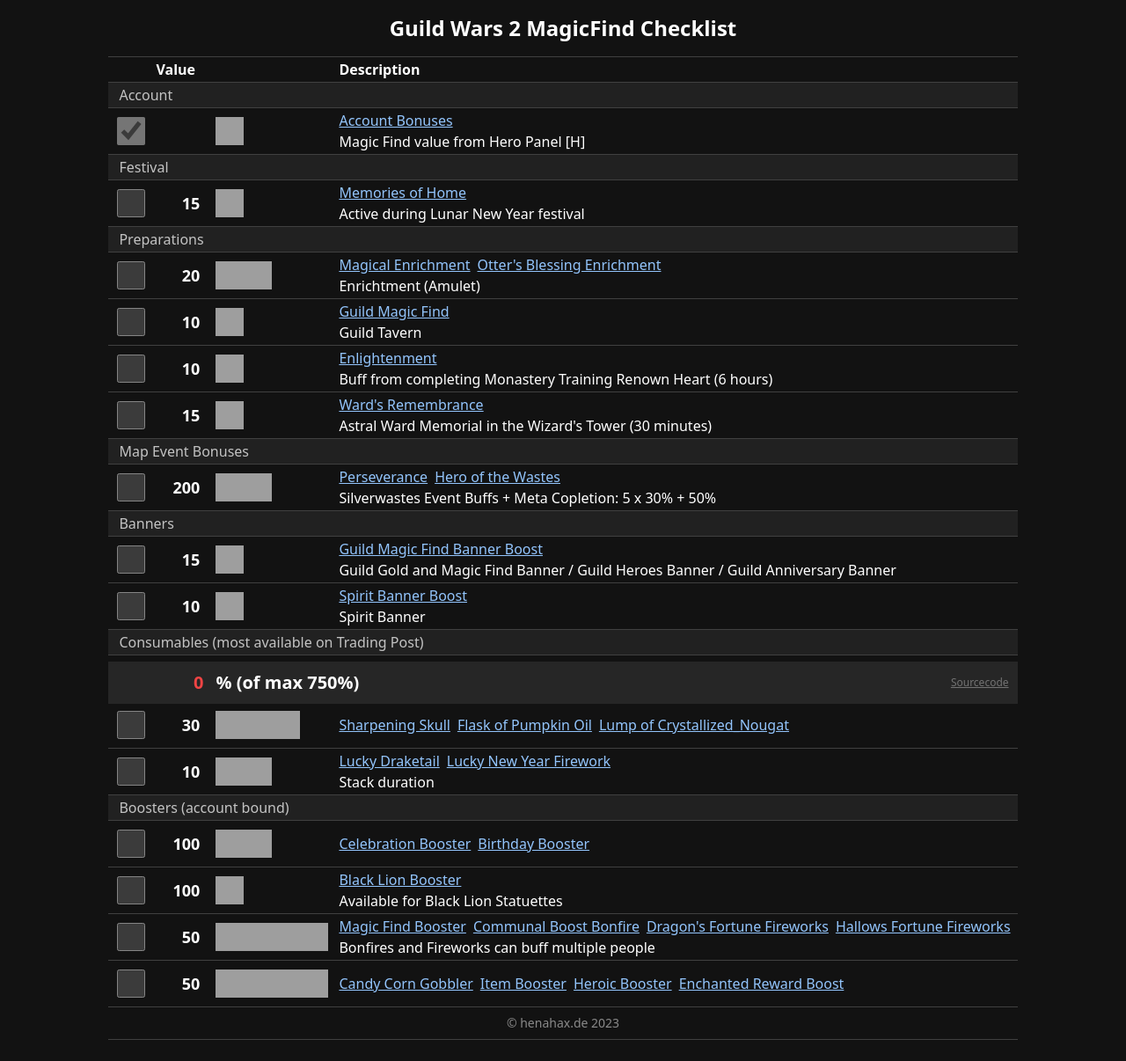
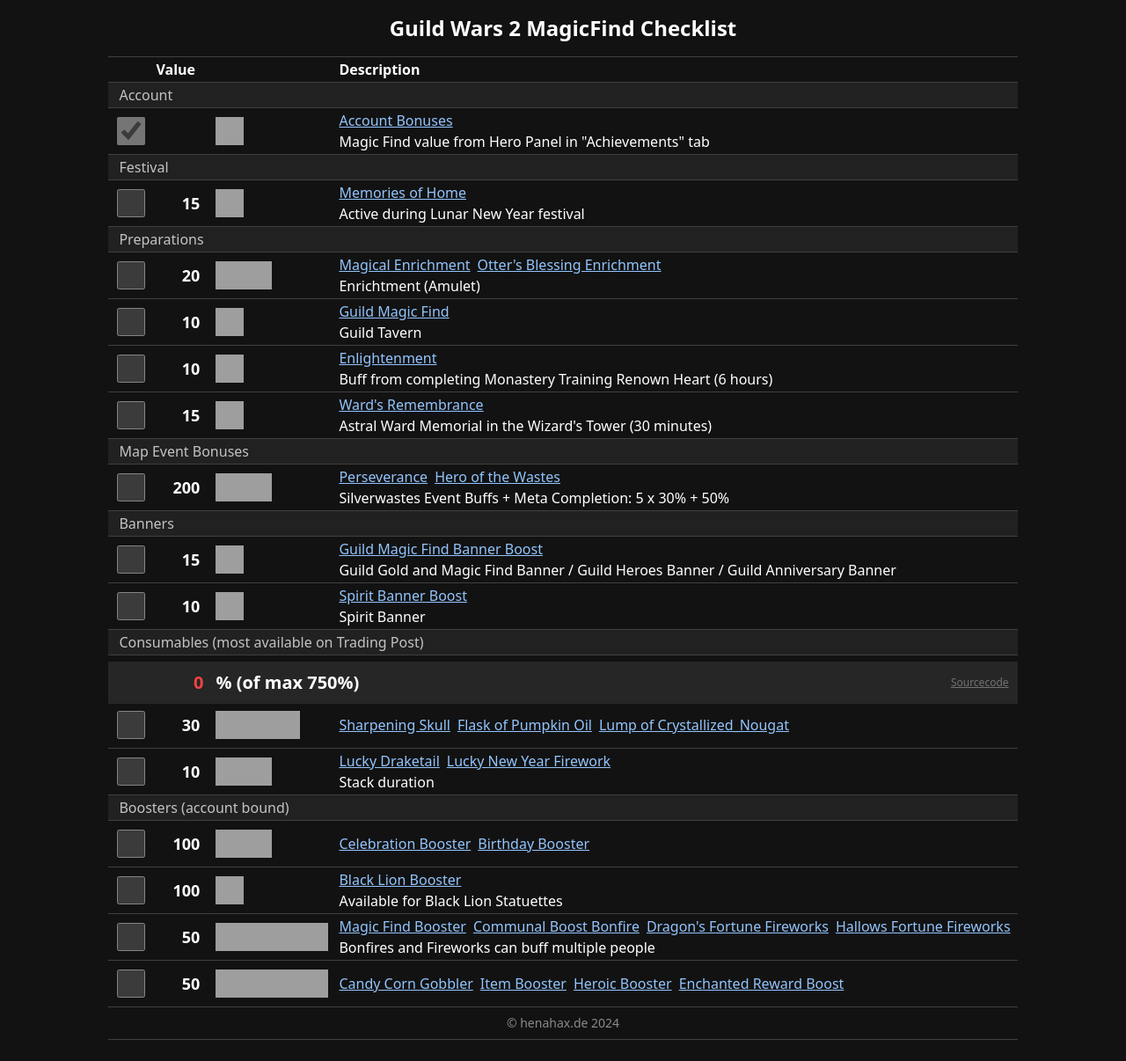
Before and after one commit to Henahax/GW2-MagicFind-Checklist, an Astro site: page / in a window 1280 px wide. Shown: the whole page at 88% size. Built offline with nearby package versions, Linux system fonts and the light colour scheme; Astro itself is replaced by a stand-in of ours; grey boxes are pictures that could not be loaded.

Commit message:
Typo + 2024

```diff
--- a/src/assets/items.json
+++ b/src/assets/items.json
@@ -86,7 +86,7 @@
           "link": "https://wiki.guildwars2.com/wiki/Hero_of_the_Wastes"
         }
       ],
-			"description": "Silverwastes Event Buffs + Meta Copletion: 5 x 30% + 50%"
+      "description": "Silverwastes Event Buffs + Meta Completion: 5 x 30% + 50%"
     }
   ],
   "banners": [
@@ -132,7 +132,7 @@
           "link": "https://wiki.guildwars2.com/wiki/Chocolate_Omnomberry_Cream"
         }
       ],
-			"description": "Noodles (during Lunar New Year), Chocolate Cream (with active boons)"
+      "description": "Noodles (during Lunar New Year) / Chocolate Cream (with active boons)"
     },
     {
       "value": 30,
--- a/src/components/Table.svelte
+++ b/src/components/Table.svelte
@@ -67,7 +67,7 @@
             Account Bonuses
           </a>
         </div>
-				<div>Magic Find value from Hero Panel [H]</div>
+        <div>Magic Find value from Hero Panel in "Achievements" tab</div>
       </td>
     </tr>
     <RowHeadline headline="Festival" />
@@ -138,7 +138,7 @@
     {/each}
     <tr>
       <td colspan="5" class="text-center opacity-50 text-sm p-2">
-				© henahax.de 2023
+        © henahax.de 2024
       </td>
     </tr>
   </tbody>
```
Also changed, not shown: src/layouts/Layout.astro (indentation only). Lines whose indentation alone changed are shown as unchanged.
